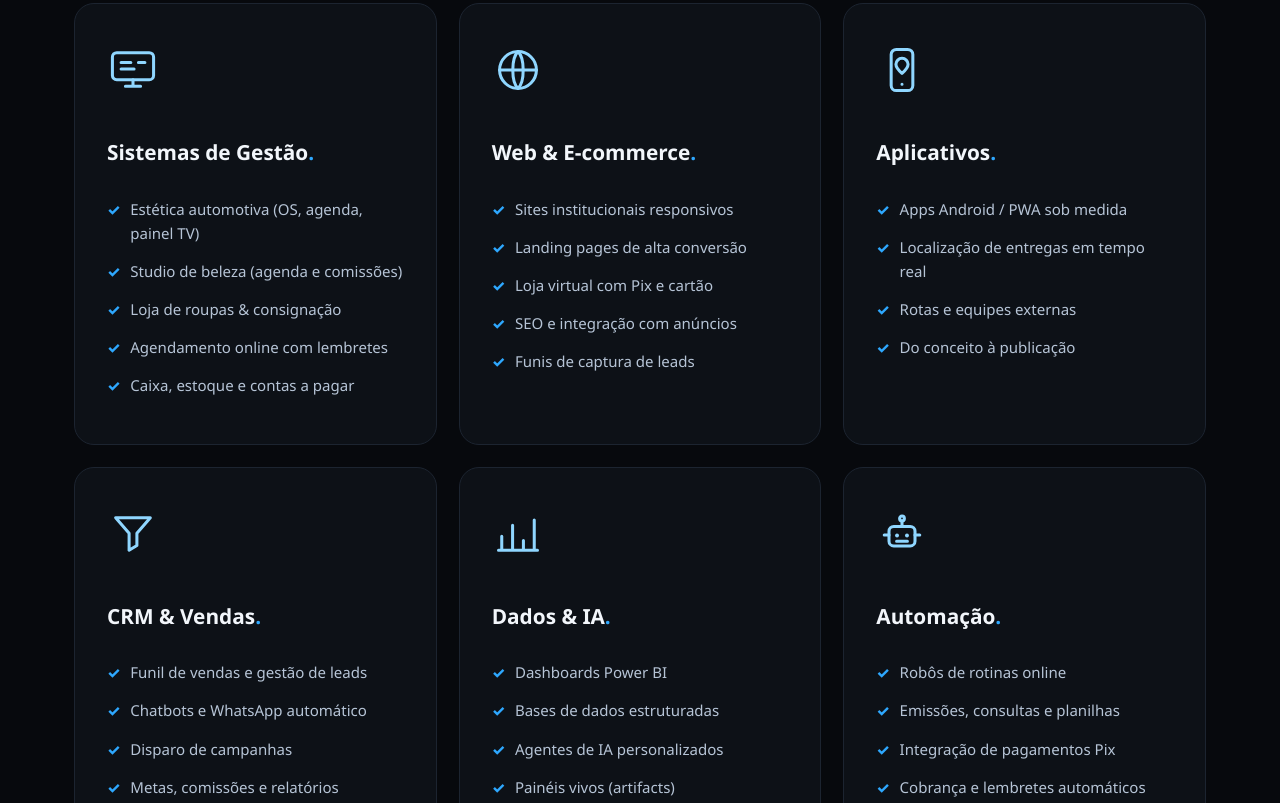
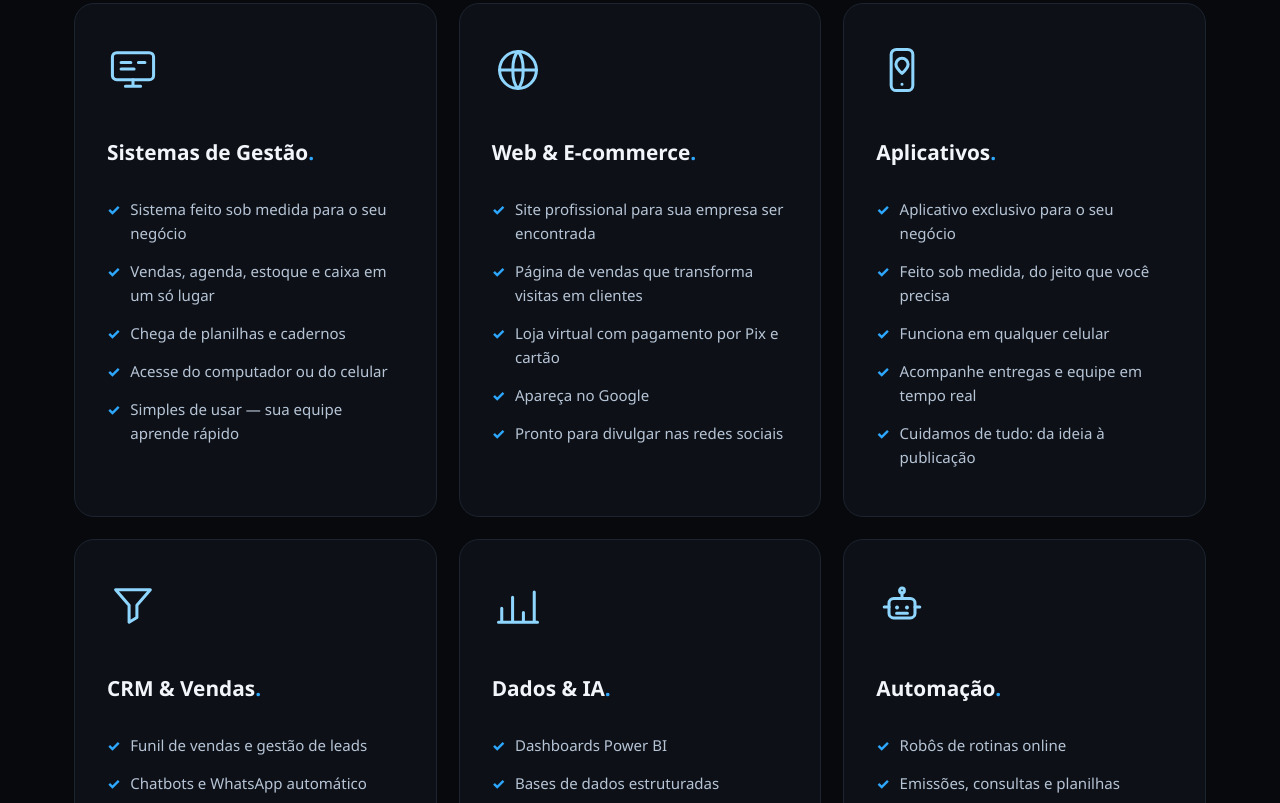
Before and after one commit to guilhermeacs23-beep/valora, a plain HTML site: page index.html in a window 1280 px wide. Shown: the part 2165-2968 px from the top of the page. Drawn offline with Linux system fonts and the light colour scheme.

Commit message:
Add files via upload

```diff
--- a/index.html
+++ b/index.html
@@ -316,30 +316,31 @@ footer b{color:var(--text);letter-spacing:.25em}
       <div class="svc reveal"><span class="ic"><svg viewBox="0 0 24 24" fill="none" stroke="currentColor" stroke-width="1.4" stroke-linecap="round" stroke-linejoin="round"><rect x="2.5" y="4" width="19" height="12.5" rx="2"/><path d="M12 16.5v3M8.5 19.5h7M6.5 8.5H11M6.5 11.5h6M14.5 8.5h3"/></svg></span>
         <h3>Sistemas de Gestão<i>.</i></h3>
         <ul>
-          <li>Estética automotiva (OS, agenda, painel TV)</li>
-          <li>Studio de beleza (agenda e comissões)</li>
-          <li>Loja de roupas &amp; consignação</li>
-          <li>Agendamento online com lembretes</li>
-          <li>Caixa, estoque e contas a pagar</li>
+          <li>Sistema feito sob medida para o seu negócio</li>
+          <li>Vendas, agenda, estoque e caixa em um só lugar</li>
+          <li>Chega de planilhas e cadernos</li>
+          <li>Acesse do computador ou do celular</li>
+          <li>Simples de usar — sua equipe aprende rápido</li>
         </ul>
       </div>
       <div class="svc reveal"><span class="ic"><svg viewBox="0 0 24 24" fill="none" stroke="currentColor" stroke-width="1.4" stroke-linecap="round" stroke-linejoin="round"><circle cx="12" cy="12" r="8.5"/><path d="M3.5 12h17M12 3.5c-3.2 3-3.2 14 0 17M12 3.5c3.2 3 3.2 14 0 17"/></svg></span>
         <h3>Web &amp; E-commerce<i>.</i></h3>
         <ul>
-          <li>Sites institucionais responsivos</li>
-          <li>Landing pages de alta conversão</li>
-          <li>Loja virtual com Pix e cartão</li>
-          <li>SEO e integração com anúncios</li>
-          <li>Funis de captura de leads</li>
+          <li>Site profissional para sua empresa ser encontrada</li>
+          <li>Página de vendas que transforma visitas em clientes</li>
+          <li>Loja virtual com pagamento por Pix e cartão</li>
+          <li>Apareça no Google</li>
+          <li>Pronto para divulgar nas redes sociais</li>
         </ul>
       </div>
       <div class="svc reveal"><span class="ic"><svg viewBox="0 0 24 24" fill="none" stroke="currentColor" stroke-width="1.4" stroke-linecap="round" stroke-linejoin="round"><rect x="7" y="2.5" width="10" height="19" rx="2.4"/><path d="M12 13.6c1.8-1.6 2.8-2.8 2.8-4.2A2.8 2.8 0 0 0 12 6.6a2.8 2.8 0 0 0-2.8 2.8c0 1.4 1 2.6 2.8 4.2zM12 18.6h.01"/></svg></span>
         <h3>Aplicativos<i>.</i></h3>
         <ul>
-          <li>Apps Android / PWA sob medida</li>
-          <li>Localização de entregas em tempo real</li>
-          <li>Rotas e equipes externas</li>
-          <li>Do conceito à publicação</li>
+          <li>Aplicativo exclusivo para o seu negócio</li>
+          <li>Feito sob medida, do jeito que você precisa</li>
+          <li>Funciona em qualquer celular</li>
+          <li>Acompanhe entregas e equipe em tempo real</li>
+          <li>Cuidamos de tudo: da ideia à publicação</li>
         </ul>
       </div>
       <div class="svc reveal"><span class="ic"><svg viewBox="0 0 24 24" fill="none" stroke="currentColor" stroke-width="1.4" stroke-linecap="round" stroke-linejoin="round"><path d="M4 4.5h16l-6.2 7.2v5.6l-3.6 2.2v-7.8L4 4.5z"/></svg></span>
```
Also changed, not shown: servicos.html (+3 -3 lines).
